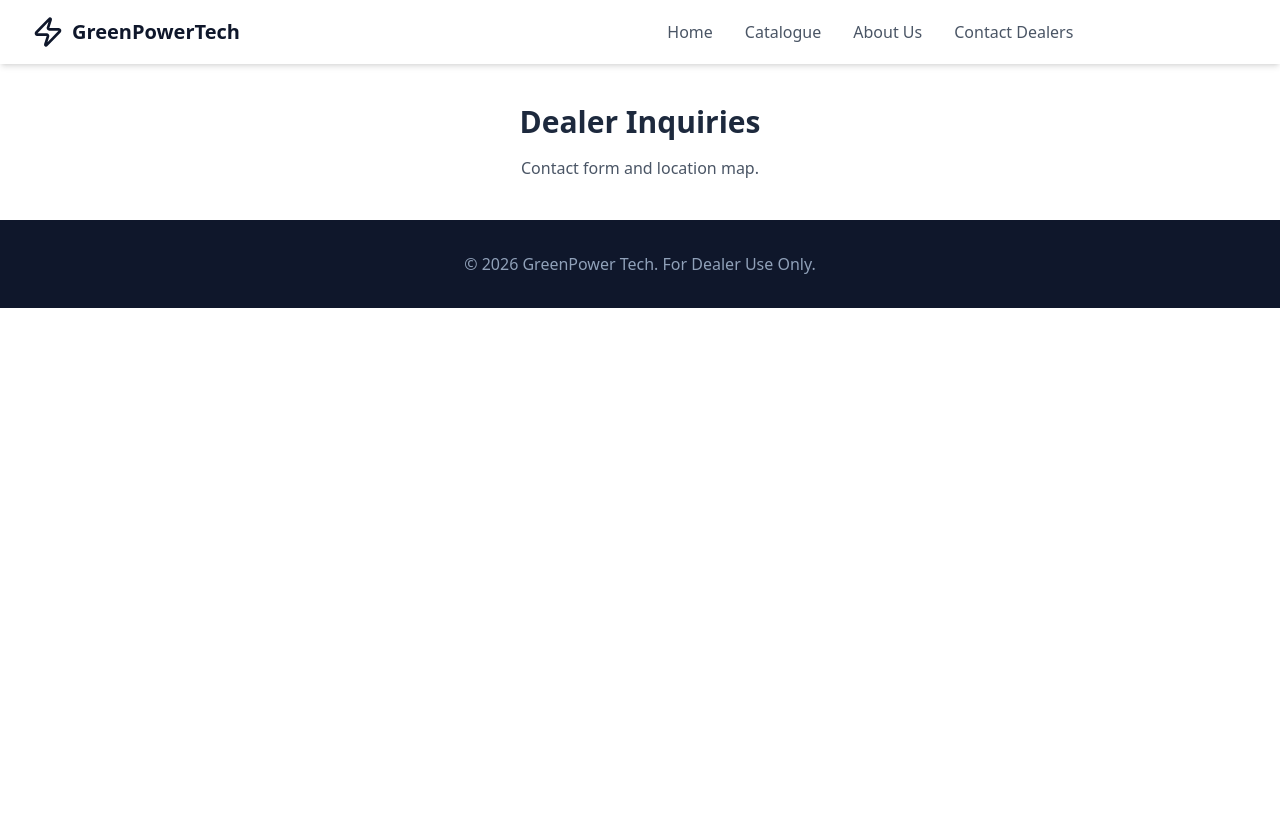
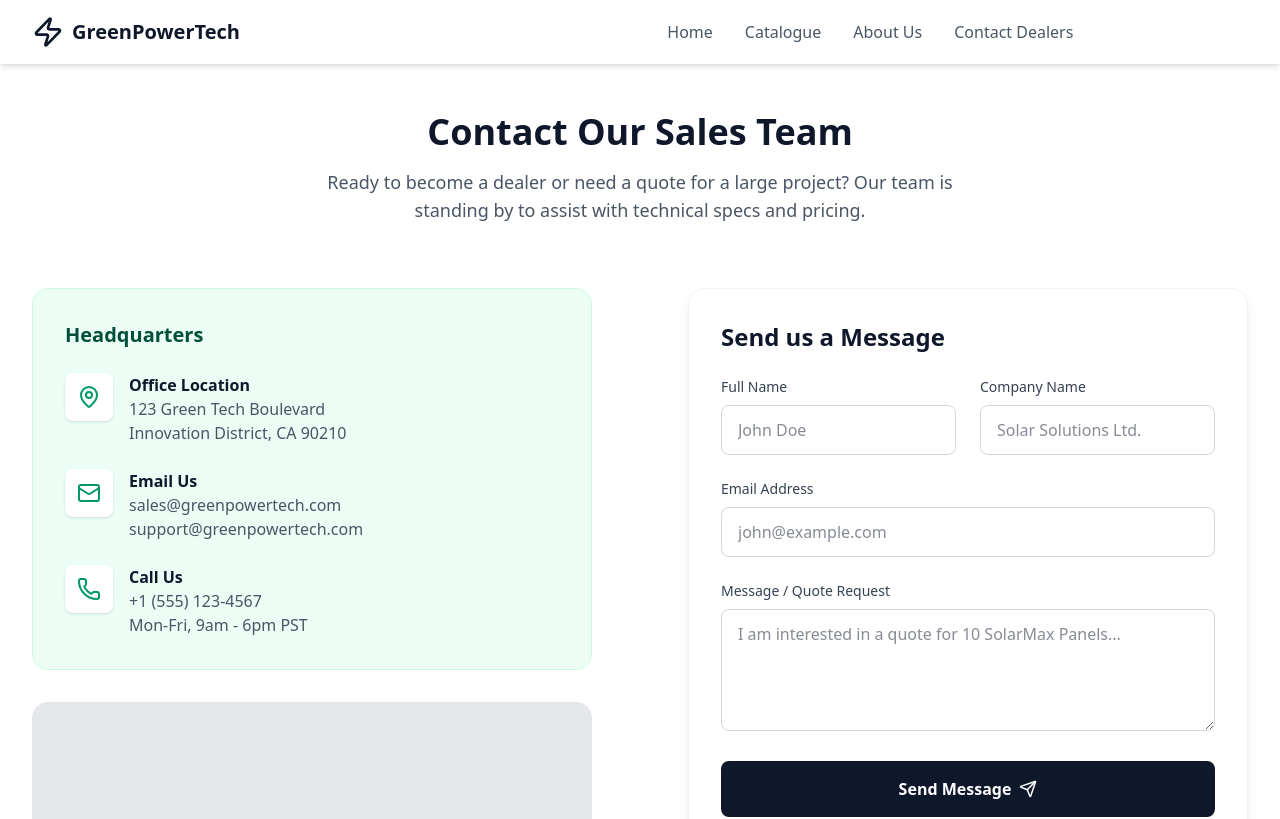
Before and after one commit to GuduruVinay/Digital-Catalogue, a React (Vite) app: page /contact in a window 1280 px wide. Shown: the top 819 px of the page. Built offline with nearby package versions, Linux system fonts and the light colour scheme.

Commit message:
Added contact page

```diff
--- a/src/App.jsx
+++ b/src/App.jsx
@@ -7,6 +7,8 @@ import Navbar from './components/Navbar';
 import Catalogue from './pages/Catalogue';
 // Import our Product Detail page
 import ProductDetail from './pages/ProductDetail';
+// Import our Contact page
+import Contact from './pages/Contact';
 
 // --- PLACEHOLDER PAGE COMPONENTS (We will build these out properly next) ---
 
@@ -26,13 +28,6 @@ const About = () => (
   <div className="p-10 text-center">
     <h2 className="text-3xl font-bold text-slate-800">About GreenPower Tech</h2>
     <p className="mt-4 text-gray-600">Company history and certifications.</p>
-  </div>
-);
-
-const Contact = () => (
-  <div className="p-10 text-center">
-    <h2 className="text-3xl font-bold text-slate-800">Dealer Inquiries</h2>
-    <p className="mt-4 text-gray-600">Contact form and location map.</p>
   </div>
 );
 
--- /dev/null
+++ b/src/pages/Contact.jsx
@@ -0,0 +1,160 @@
+import { useState } from 'react';
+import { Mail, Phone, MapPin, Send } from 'lucide-react';
+
+const Contact = () => {
+  const [formData, setFormData] = useState({
+    name: '',
+    email: '',
+    company: '',
+    message: ''
+  });
+
+  const handleSubmit = (e) => {
+    e.preventDefault();
+    // In a real app, you would send this data to a backend
+    console.log('Form submitted:', formData);
+    alert('Thank you for your inquiry. A sales representative will contact you within 24 hours.');
+  };
+
+  const handleChange = (e) => {
+    setFormData({
+      ...formData,
+      [e.target.name]: e.target.value
+    });
+  };
+
+  return (
+    <div className="bg-white min-h-screen py-12 px-4 sm:px-6 lg:px-8">
+      <div className="max-w-7xl mx-auto">
+
+        {/* Header */}
+        <div className="text-center mb-16">
+          <h1 className="text-4xl font-bold text-slate-900 mb-4">Contact Our Sales Team</h1>
+          <p className="text-lg text-gray-600 max-w-2xl mx-auto">
+            Ready to become a dealer or need a quote for a large project?
+            Our team is standing by to assist with technical specs and pricing.
+          </p>
+        </div>
+
+        <div className="grid grid-cols-1 lg:grid-cols-2 gap-12 lg:gap-24">
+
+          {/* Left Column: Contact Info */}
+          <div className="space-y-8">
+            <div className="bg-emerald-50 p-8 rounded-2xl border border-emerald-100">
+              <h3 className="text-xl font-bold text-emerald-900 mb-6">Headquarters</h3>
+
+              <div className="space-y-6">
+                <div className="flex items-start">
+                  <div className="bg-white p-3 rounded-lg shadow-sm text-emerald-600 mr-4">
+                    <MapPin size={24} />
+                  </div>
+                  <div>
+                    <h4 className="font-semibold text-slate-900">Office Location</h4>
+                    <p className="text-gray-600">123 Green Tech Boulevard<br />Innovation District, CA 90210</p>
+                  </div>
+                </div>
+
+                <div className="flex items-start">
+                  <div className="bg-white p-3 rounded-lg shadow-sm text-emerald-600 mr-4">
+                    <Mail size={24} />
+                  </div>
+                  <div>
+                    <h4 className="font-semibold text-slate-900">Email Us</h4>
+                    <p className="text-gray-600">sales@greenpowertech.com<br />support@greenpowertech.com</p>
+                  </div>
+                </div>
+
+                <div className="flex items-start">
+                  <div className="bg-white p-3 rounded-lg shadow-sm text-emerald-600 mr-4">
+                    <Phone size={24} />
+                  </div>
+                  <div>
+                    <h4 className="font-semibold text-slate-900">Call Us</h4>
+                    <p className="text-gray-600">+1 (555) 123-4567<br />Mon-Fri, 9am - 6pm PST</p>
+                  </div>
+                </div>
+              </div>
+            </div>
+
+            {/* Map Placeholder */}
+            <div className="h-64 bg-gray-200 rounded-2xl overflow-hidden relative">
+               <div className="absolute inset-0 flex items-center justify-center text-gray-500 font-medium">
+                 [Google Map Integration Would Go Here]
+               </div>
+            </div>
+          </div>
+
+          {/* Right Column: Contact Form */}
+          <div className="bg-white p-8 rounded-2xl shadow-lg border border-gray-100">
+            <h3 className="text-2xl font-bold text-slate-900 mb-6">Send us a Message</h3>
+
+            <form onSubmit={handleSubmit} className="space-y-6">
+              <div className="grid grid-cols-1 sm:grid-cols-2 gap-6">
+                <div>
+                  <label htmlFor="name" className="block text-sm font-medium text-gray-700 mb-2">Full Name</label>
+                  <input
+                    type="text"
+                    name="name"
+                    id="name"
+                    required
+                    className="w-full px-4 py-3 rounded-lg border border-gray-300 focus:ring-2 focus:ring-emerald-500 focus:border-emerald-500 transition-colors"
+                    placeholder="John Doe"
+                    onChange={handleChange}
+                  />
+                </div>
+                <div>
+                  <label htmlFor="company" className="block text-sm font-medium text-gray-700 mb-2">Company Name</label>
+                  <input
+                    type="text"
+                    name="company"
+                    id="company"
+                    className="w-full px-4 py-3 rounded-lg border border-gray-300 focus:ring-2 focus:ring-emerald-500 focus:border-emerald-500 transition-colors"
+                    placeholder="Solar Solutions Ltd."
+                    onChange={handleChange}
+                  />
+                </div>
+              </div>
+
+              <div>
+                <label htmlFor="email" className="block text-sm font-medium text-gray-700 mb-2">Email Address</label>
+                <input
+                  type="email"
+                  name="email"
+                  id="email"
+                  required
+                  className="w-full px-4 py-3 rounded-lg border border-gray-300 focus:ring-2 focus:ring-emerald-500 focus:border-emerald-500 transition-colors"
+                  placeholder="john@example.com"
+                  onChange={handleChange}
+                />
+              </div>
+
+              <div>
+                <label htmlFor="message" className="block text-sm font-medium text-gray-700 mb-2">Message / Quote Request</label>
+                <textarea
+                  name="message"
+                  id="message"
+                  rows="4"
+                  required
+                  className="w-full px-4 py-3 rounded-lg border border-gray-300 focus:ring-2 focus:ring-emerald-500 focus:border-emerald-500 transition-colors"
+                  placeholder="I am interested in a quote for 10 SolarMax Panels..."
+                  onChange={handleChange}
+                ></textarea>
+              </div>
+
+              <button
+                type="submit"
+                className="w-full bg-slate-900 text-white font-bold py-4 rounded-lg hover:bg-emerald-600 transition-colors flex justify-center items-center gap-2"
+              >
+                Send Message
+                <Send size={18} />
+              </button>
+            </form>
+          </div>
+
+        </div>
+      </div>
+    </div>
+  );
+};
+
+export default Contact;
```
